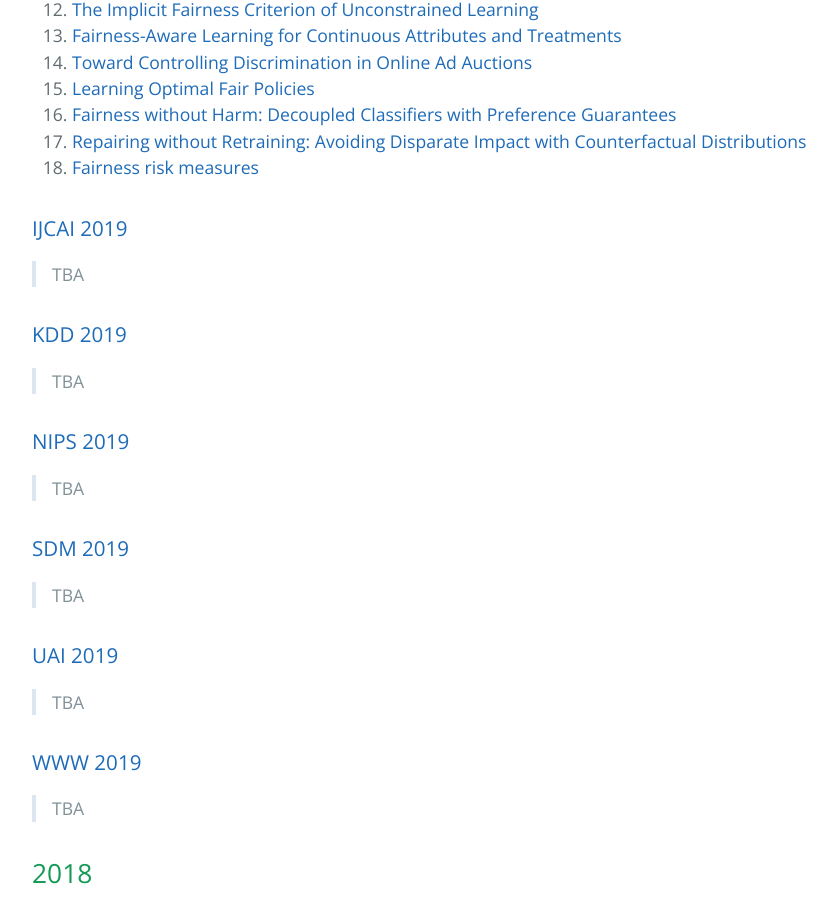
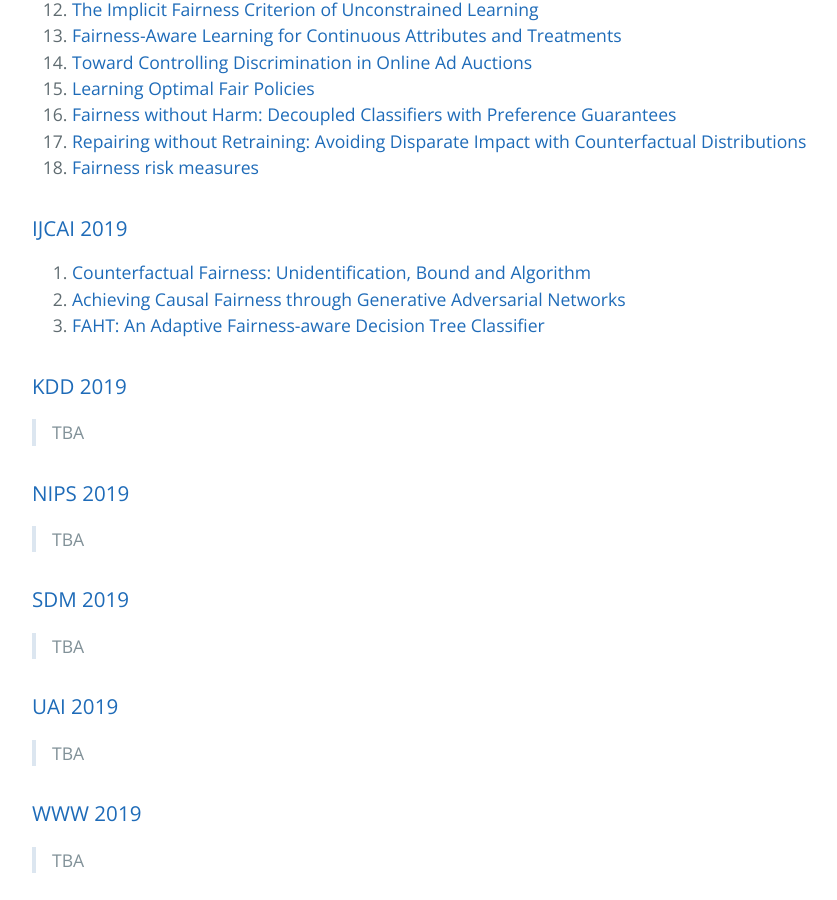
Before and after one commit to minakhan01/FairAI, a Jekyll site: the page built from conference.md, in a window 1280 px wide and 900 px high, scrolled down 3028 px. Shown: the whole window, without its empty margins (192-1029 px from the left). Built offline with Jekyll 4.4.1, drawn with Linux system fonts in a browser that asks for light colours; our own code applies the rules of GitHub Pages for plain Markdown files.

Commit message:
Add papers for IJCAI 2019

```diff
--- a/conference.md
+++ b/conference.md
@@ -103,7 +103,9 @@ layout: default
 
 ### [IJCAI 2019](https://dblp.uni-trier.de/db/conf/ijcai/ijcai2019.html)
 
-> TBA
+1. [Counterfactual Fairness: Unidentification, Bound and Algorithm](https://doi.org/10.24963/ijcai.2019/199)
+2. [Achieving Causal Fairness through Generative Adversarial Networks](https://doi.org/10.24963/ijcai.2019/201)
+3. [FAHT: An Adaptive Fairness-aware Decision Tree Classifier](https://doi.org/10.24963/ijcai.2019/205)
 
 ### [KDD 2019](https://dblp.uni-trier.de/db/conf/kdd/kdd2019.html)
 
```
